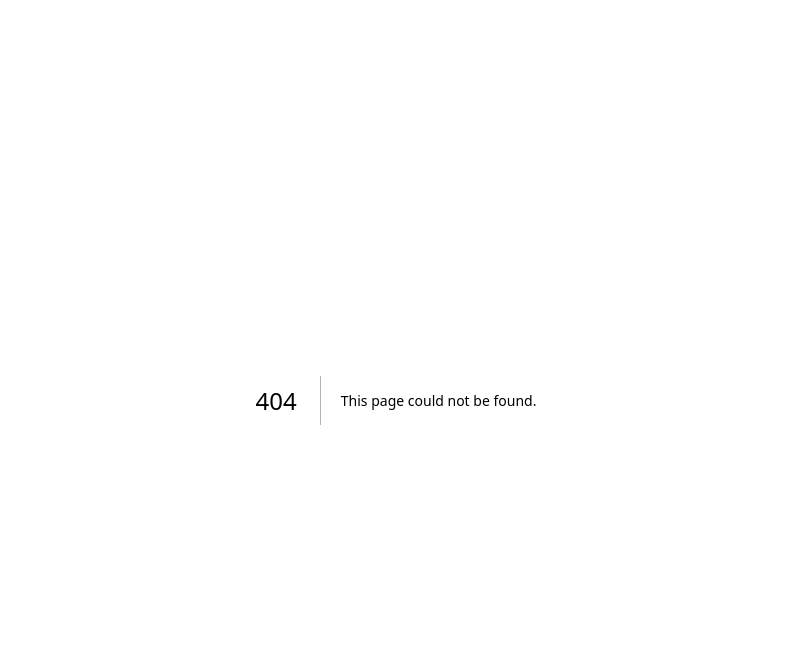
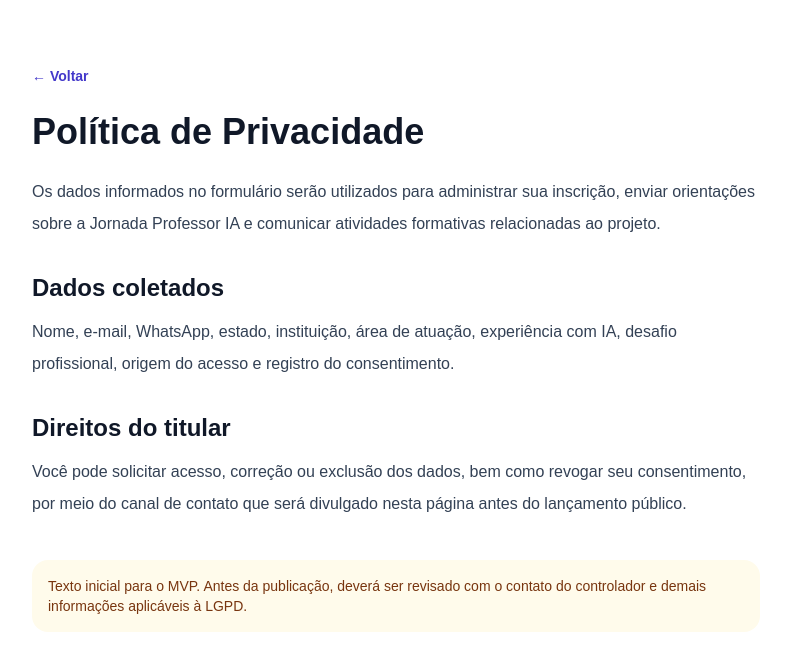
Before and after one commit to SanvalEbert/professor-ia, a Next.js app: page /politica-de-privacidade in a window 1280 px wide. Before the commit this address had no page. Shown: the top 670 px of the page, without its empty margins (244-1035 px from the left). Built offline with nearby package versions, Linux system fonts and the light colour scheme.

Commit message:
feat: add initial privacy policy

```diff
--- /dev/null
+++ b/app/politica-de-privacidade/page.tsx
@@ -0,0 +1,14 @@
+export default function PoliticaDePrivacidade() {
+  return (
+    <main className="mx-auto max-w-3xl px-5 py-16 text-slate-700">
+      <a href="/" className="text-sm font-semibold text-brand">← Voltar</a>
+      <h1 className="mt-6 text-4xl font-black text-ink">Política de Privacidade</h1>
+      <p className="mt-6 leading-8">Os dados informados no formulário serão utilizados para administrar sua inscrição, enviar orientações sobre a Jornada Professor IA e comunicar atividades formativas relacionadas ao projeto.</p>
+      <h2 className="mt-8 text-2xl font-bold text-ink">Dados coletados</h2>
+      <p className="mt-3 leading-8">Nome, e-mail, WhatsApp, estado, instituição, área de atuação, experiência com IA, desafio profissional, origem do acesso e registro do consentimento.</p>
+      <h2 className="mt-8 text-2xl font-bold text-ink">Direitos do titular</h2>
+      <p className="mt-3 leading-8">Você pode solicitar acesso, correção ou exclusão dos dados, bem como revogar seu consentimento, por meio do canal de contato que será divulgado nesta página antes do lançamento público.</p>
+      <p className="mt-10 rounded-2xl bg-amber-50 p-4 text-sm text-amber-900">Texto inicial para o MVP. Antes da publicação, deverá ser revisado com o contato do controlador e demais informações aplicáveis à LGPD.</p>
+    </main>
+  );
+}
```
